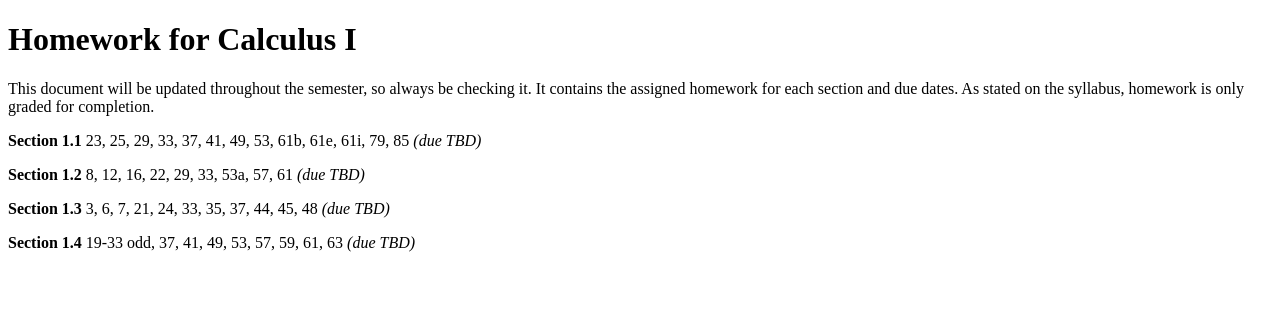
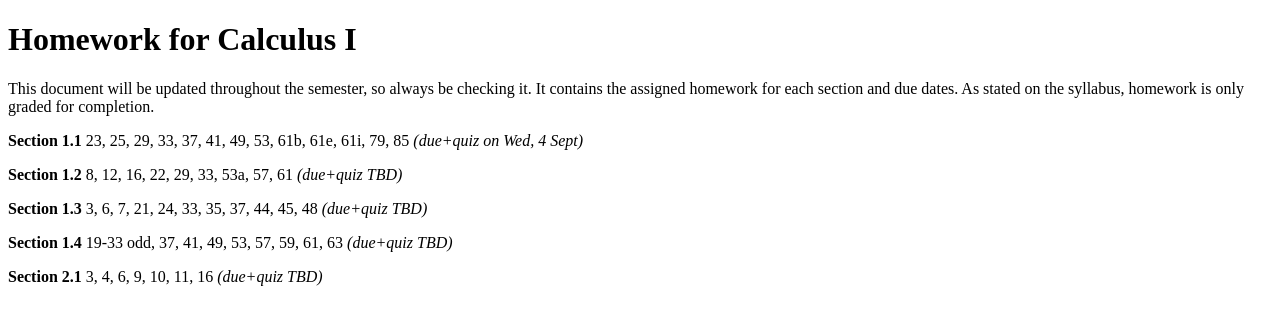
Before and after one commit to danielmichaelcicala/danielmichaelcicala.github.io, a Jekyll site: the page assets/f19-111707_hw.html, which Jekyll copies as it is, in a window 1280 px wide. Shown: the top 325 px of the page. Built offline with Jekyll 4.4.1, drawn with Linux system fonts in a browser that asks for light colours.

Commit message:
add calc 2.1 hw

```diff
--- a/assets/f19-111707_hw.html
+++ b/assets/f19-111707_hw.html
@@ -16,9 +16,10 @@ Convert to html by running
 pandoc f19-111707_hw.md -f markdown -t html -s -o f19-111707_hw.html
 --->
 <p>This document will be updated throughout the semester, so always be checking it. It contains the assigned homework for each section and due dates. As stated on the syllabus, homework is only graded for completion.</p>
-<p><strong>Section 1.1</strong> 23, 25, 29, 33, 37, 41, 49, 53, 61b, 61e, 61i, 79, 85 <em>(due TBD)</em></p>
-<p><strong>Section 1.2</strong> 8, 12, 16, 22, 29, 33, 53a, 57, 61 <em>(due TBD)</em></p>
-<p><strong>Section 1.3</strong> 3, 6, 7, 21, 24, 33, 35, 37, 44, 45, 48 <em>(due TBD)</em></p>
-<p><strong>Section 1.4</strong> 19-33 odd, 37, 41, 49, 53, 57, 59, 61, 63 <em>(due TBD)</em></p>
+<p><strong>Section 1.1</strong> 23, 25, 29, 33, 37, 41, 49, 53, 61b, 61e, 61i, 79, 85 <em>(due+quiz on Wed, 4 Sept)</em></p>
+<p><strong>Section 1.2</strong> 8, 12, 16, 22, 29, 33, 53a, 57, 61 <em>(due+quiz TBD)</em></p>
+<p><strong>Section 1.3</strong> 3, 6, 7, 21, 24, 33, 35, 37, 44, 45, 48 <em>(due+quiz TBD)</em></p>
+<p><strong>Section 1.4</strong> 19-33 odd, 37, 41, 49, 53, 57, 59, 61, 63 <em>(due+quiz TBD)</em></p>
+<p><strong>Section 2.1</strong> 3, 4, 6, 9, 10, 11, 16 <em>(due+quiz TBD)</em></p>
 </body>
 </html>
```
Also changed, not shown: assets/f19-111702_hw.html (+4 -3 lines).
